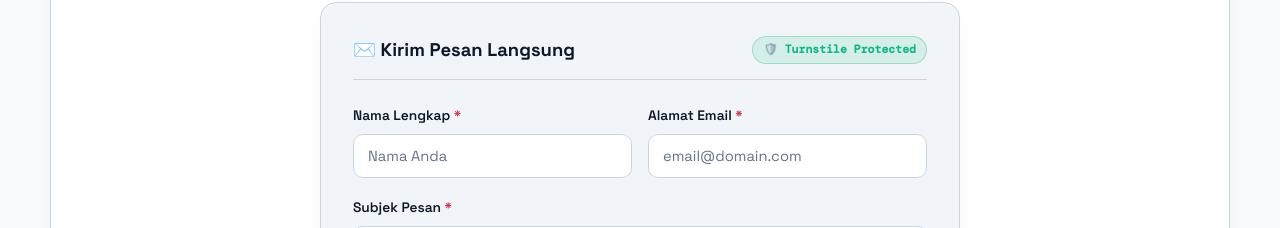
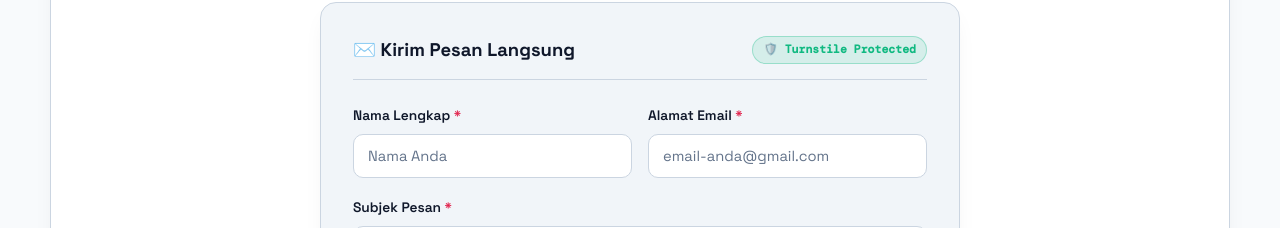
Before and after one commit to imanuelayubflabianos/imanuelayubflabianos, a React (Vite) app in the folder website/: page / in a window 1280 px wide. Shown: the part 7380-7608 px from the top of the page. Built offline with nearby package versions, Linux system fonts and the light colour scheme; no server answers; a web font is replaced by a local one.

Commit message:
push push push push push push

```diff
--- a/website/src/App.jsx
+++ b/website/src/App.jsx
@@ -456,6 +456,13 @@ function App() {
     ) {
       setFormStatus('error')
       setFormFeedback('Mohon lengkapi semua kolom formulir (Nama, Email, Subjek, dan Pesan).')
+      return
+    }
+
+    // Validasi: Pengunjung wajib memasukkan email mereka sendiri (bukan email pemilik web)
+    if (contactForm.email.trim().toLowerCase() === emailAddress.toLowerCase()) {
+      setFormStatus('error')
+      setFormFeedback('Mohon masukkan alamat email Anda sendiri (bukan email pemilik website).')
       return
     }
 
@@ -1177,7 +1184,7 @@ function App() {
                   name="email"
                   value={contactForm.email}
                   onChange={handleInputChange}
-                  placeholder="email@domain.com"
+                  placeholder="email-anda@gmail.com"
                   maxLength={100}
                   required
                   disabled={formStatus === 'submitting'}
```
